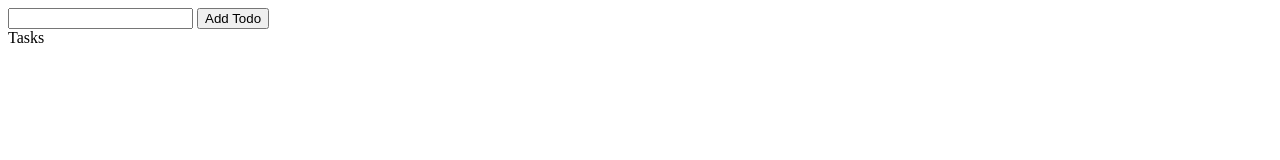
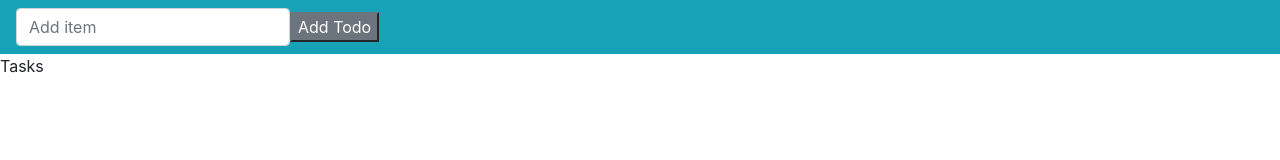
Before and after one commit to debraycodes/dom-manipulation-practice, a plain HTML site: page index.html in a window 1280 px wide. Drawn offline with nearby package versions, Linux system fonts and the light colour scheme.

Commit message:
added some bootstrap classes and styling

```diff
--- a/index.html
+++ b/index.html
@@ -3,14 +3,18 @@
   <head>
     <meta charset="utf-8">
     <title></title>
+    <link rel="stylesheet" href="https://maxcdn.bootstrapcdn.com/bootstrap/4.0.0/css/bootstrap.min.css" integrity="sha384-Gn5384xqQ1aoWXA+058RXPxPg6fy4IWvTNh0E263XmFcJlSAwiGgFAW/dAiS6JXm" crossorigin="anonymous">
   </head>
   <body>
-    <form id="form">
-      <input id="input">
-      <button type="submit">Add Todo</button>
-    </form>
+    <nav class="navbar bg-info">
+      <form id="form" class="form-inline">
+        <div class="form-group">
+          <input class="form-control" id="input" placeholder="Add item">
+        </div>
+        <button type="submit" class="btn-secondary">Add Todo</button>
+      </form>
+    </nav>
     Tasks
-    <ul id="todo-list"></ul>
-
+    <ul class="list-group" id="todo-list"></ul>
   </body>
 </html>
```
